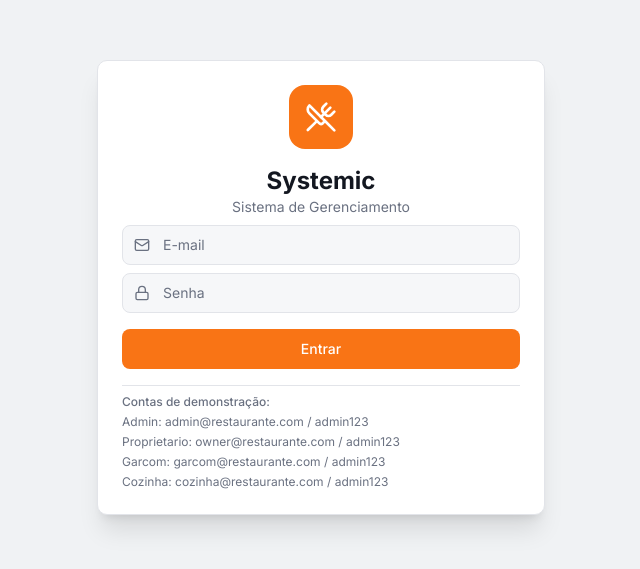
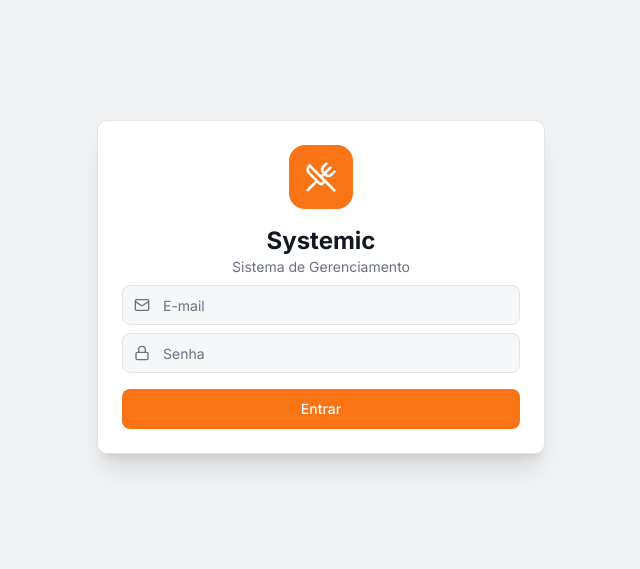
Before and after one commit to derickG0mes/systemic-pim, a React (Vite) app in the folder front-end/: page /login in a window 1280 px wide. Shown: the part 113-682 px from the top of the page, without its empty margins (319-959 px from the left). Built offline with nearby package versions, Linux system fonts and the light colour scheme; no server answers; the HTML template or start-up script is replaced by a standard one.

Commit message:
fix(front-end): remove credenciais de demonstração
Co-authored-by: Copilot <223556219+Copilot@users.noreply.github.com>

```diff
--- a/front-end/src/pages/LoginPage.tsx
+++ b/front-end/src/pages/LoginPage.tsx
@@ -54,13 +54,6 @@ export default function LoginPage() {
             <Button type="submit" className="w-full" disabled={loading || !!isLocked}>
               {loading ? "Entrando..." : "Entrar"}
             </Button>
-            <div className="text-xs text-muted-foreground space-y-1 pt-2 border-t">
-              <p className="font-medium">Contas de demonstração:</p>
-              <p>Admin: admin@restaurante.com / admin123</p>
-              <p>Proprietario: owner@restaurante.com / admin123</p>
-              <p>Garcom: garcom@restaurante.com / admin123</p>
-              <p>Cozinha: cozinha@restaurante.com / admin123</p>
-            </div>
           </form>
         </CardContent>
       </Card>
```
Also changed, not shown: 1 other file (tests, documents, lock files or other folders).
